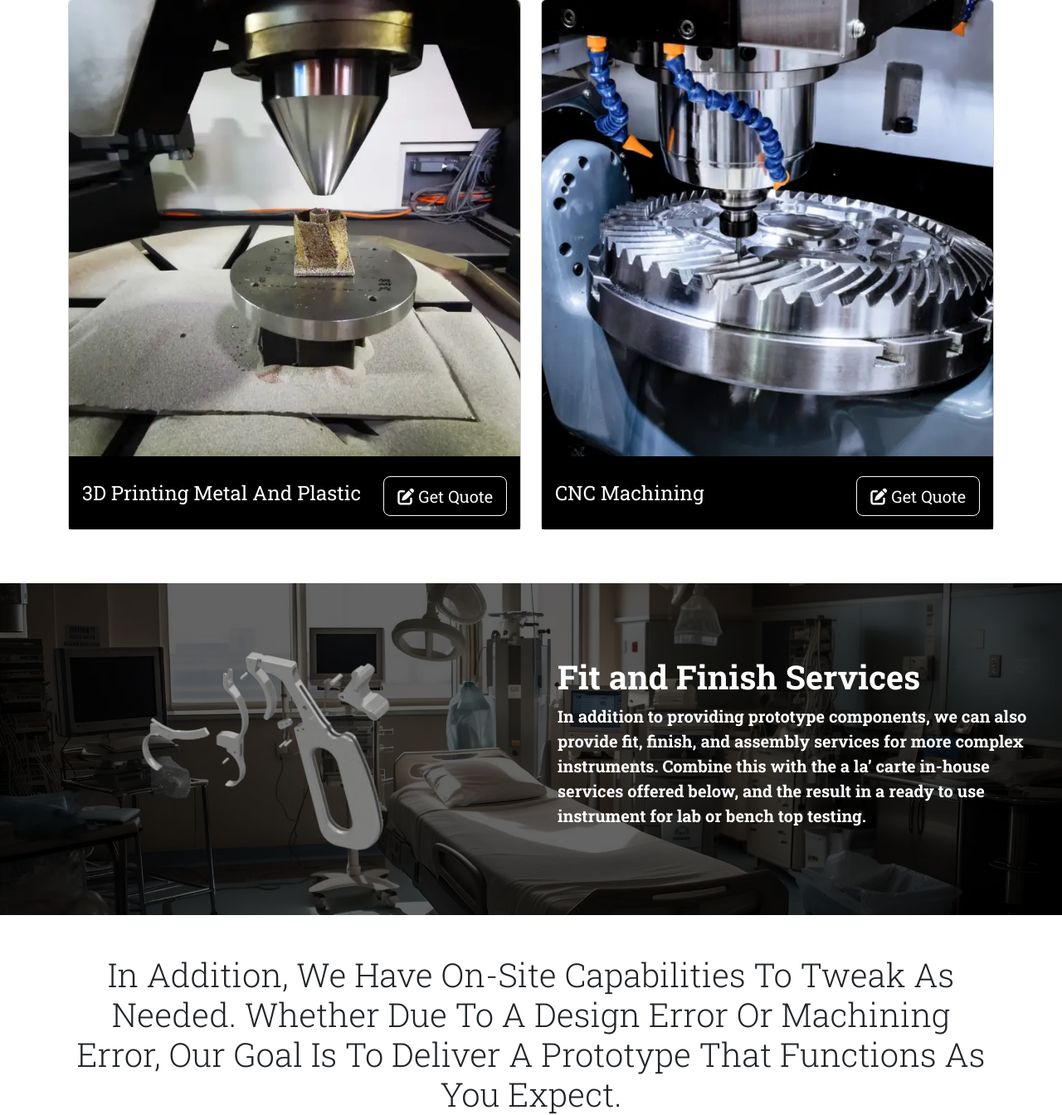
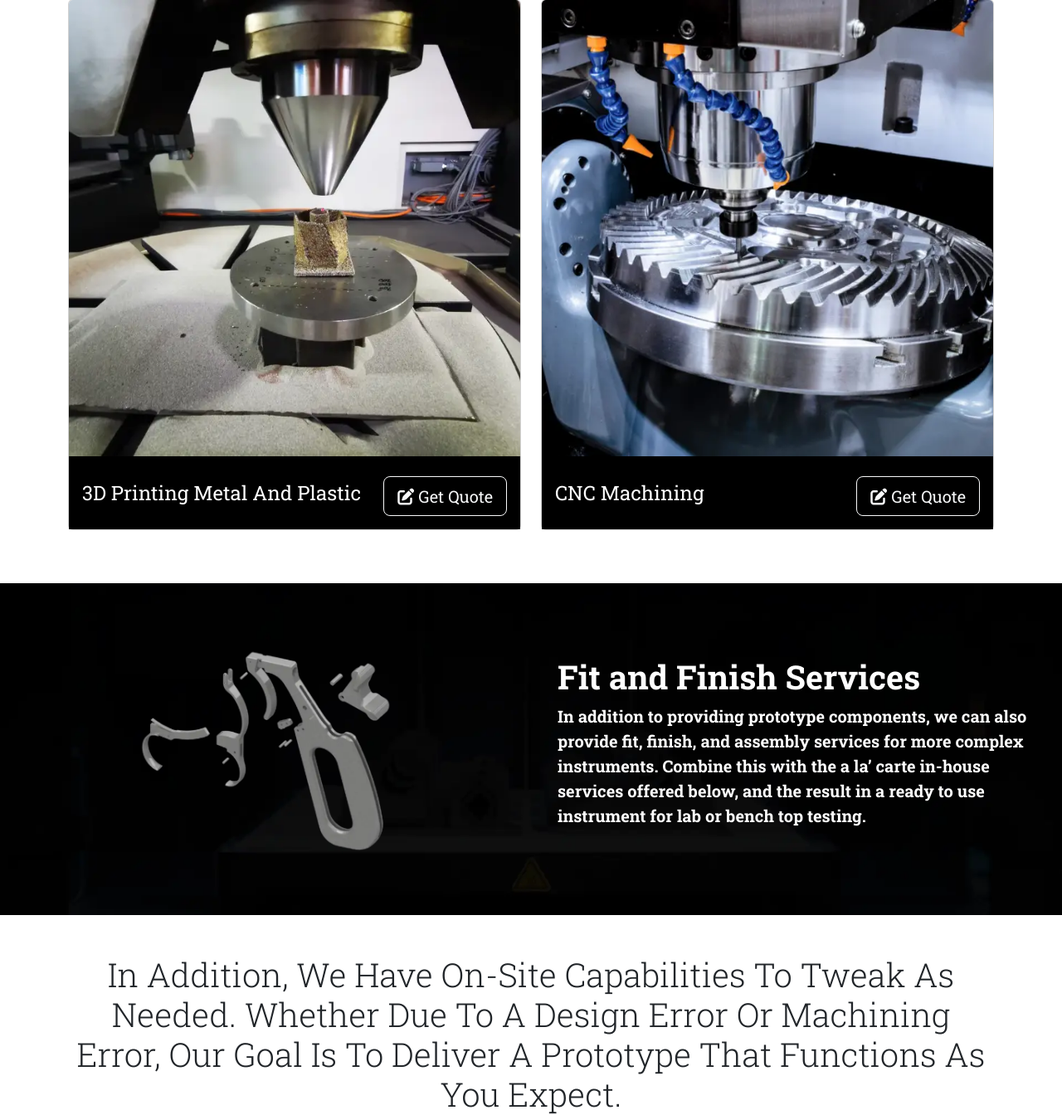
Before and after one commit to ezmeekuzz/lab-ready, a CodeIgniter 4 app: the page made by app/Views/home.php in a window 1280 px wide. Shown: the part 572-1916 px from the top of the page at 83% size. Run offline with PHP 8.4 and a stand-in for CodeIgniter, Linux system fonts and the light colour scheme; the template is opened without the code that fills it, so the values that code supplies are empty; some libraries are stand-ins or nearby versions.

Commit message:
Latest Update

```diff
--- a/public/css/style.css
+++ b/public/css/style.css
@@ -47,7 +47,7 @@ body {
     display: flex;
     align-items: center;
     justify-content: center;
-    background-image: url('../images/modern-healthcare-experts-working-with-advanced-technology-generated-by-ai.webp'); /* Placeholder image URL */
+    background-image: url('../images/accessible-image.webp'); /* Placeholder image URL */
     background-size: cover;
     background-position: center;
     padding: 0; /* Remove padding if any */
@@ -149,7 +149,7 @@ body {
     background: transparent !important;
 }
 .founder-section {
-    background-image: url('../images/modern-healthcare-experts-working-with-advanced-technology-generated-by-ai.webp'); /* Placeholder image URL */
+    background-image: url('../images/accessible-image.webp'); /* Placeholder image URL */
     background-size: cover;
     background-position: center;
     color: white;
```
Also changed, not shown: public/images/AAL2.png (added), public/images/Image_4-removebg-preview.png (added), public/images/accessible-image.webp (added), public/images/cxc.png (added), public/uploads/quotation-files/index.html (added), 5 other files.
